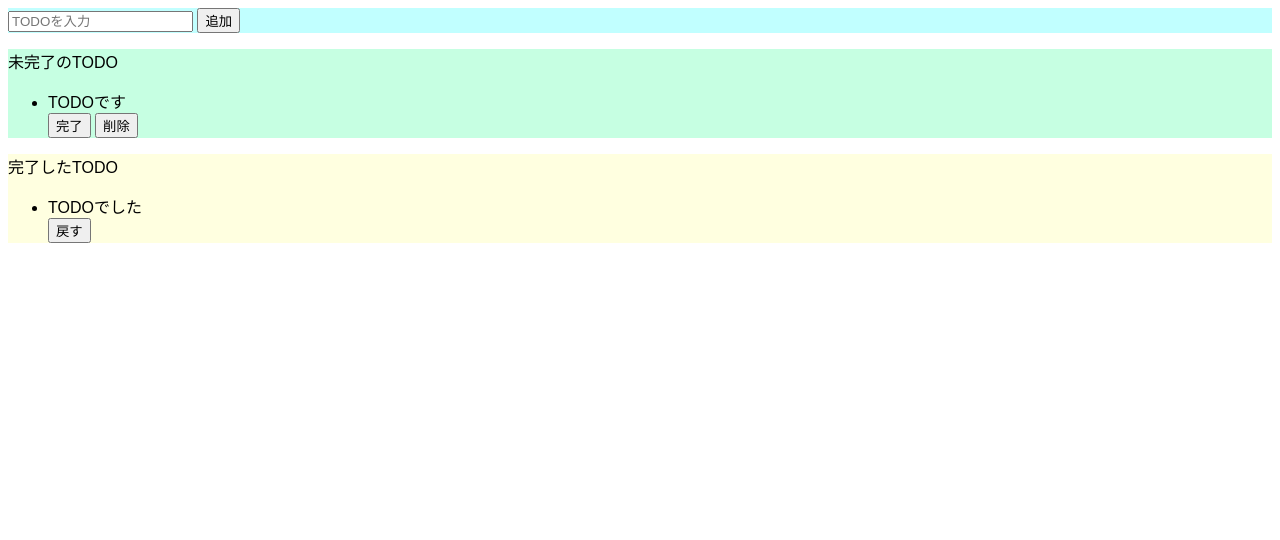
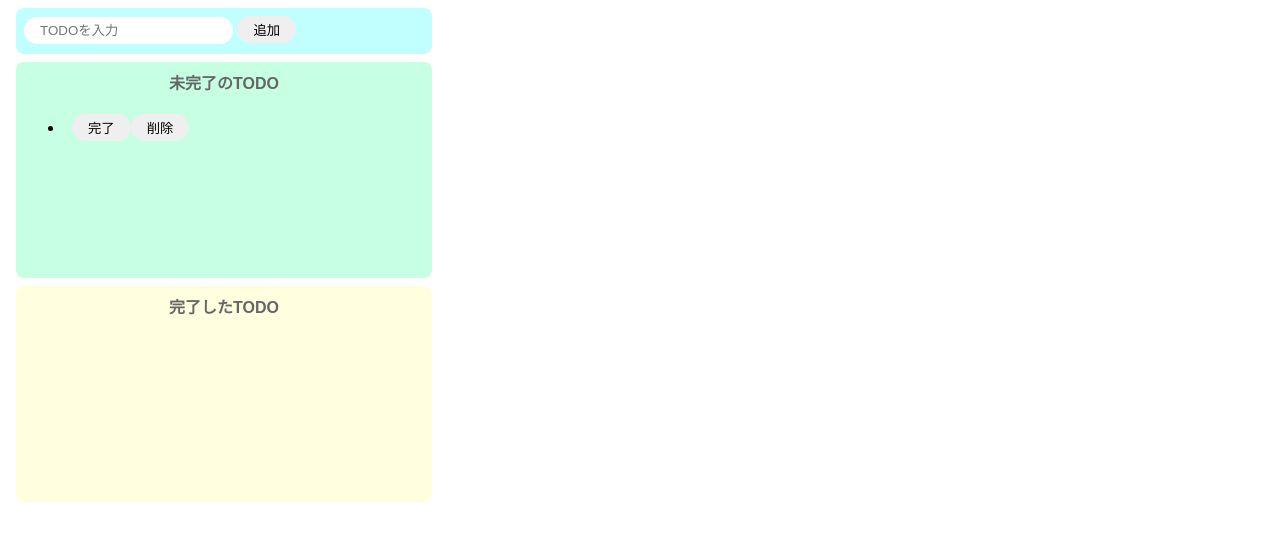
Before and after one commit to IkumaTsuneda/ToDo-JS, a website built with Parcel: page src/index.html in a window 1280 px wide. Both pictures are taken after a click on the button "追加". Built offline with nearby package versions, Linux system fonts and the light colour scheme.

Commit message:
Update 3 files

```diff
--- a/src/index.html
+++ b/src/index.html
@@ -7,31 +7,26 @@
 
   <body>
     <div class="input-area">
-      <input placeholder="TODOを入力">
-      <button>追加</button>
+      <input id="add-text" placeholder="TODOを入力">
+      <button id="add-button">追加</button>
     </div>
-    <div class="imcomplete-area">
-      <p>未完了のTODO</p>
-      <ul>
-        <li>TODOです</li>
-        <div>
-          <button>完了</button>
-          <button>削除</button>
+    <div class="incomplete-area">
+      <p class="title">未完了のTODO</p>
+      <ul id="incomplete-list">
+        <div class="list-row">
         </div>
       <ul/>
     </div>
     <div class="complete-area">
-      <p>完了したTODO</p>
-      <ul>
-        <li>TODOでした</li>
-        <div>
-          <button>戻す</button>
+      <p class="title">完了したTODO</p>
+      <ul id="complete-list">
+        <div class="list-row">
         </div>
       <ul/>
     </div>
   </body>
 
 
-    <script src="./index.mjs" type="module"></script>
+    <script src="./index.js" type="module"></script>
   </body>
 </html>
--- /dev/null
+++ b/src/index.js
@@ -0,0 +1,94 @@
+import "./styles.css";
+
+const onClickAdd = () => {
+  //入力値取得
+  const inputText = document.getElementById("add-text").value;
+  //入力値初期化
+  document.getElementById("add-text").value = "";
+  //未完了リストに項目を追加
+  createIncompleteList(inputText);
+};
+
+/** 未完了リストから指定の要素を削除 */
+const deleteFromIncompleteList = (target) => {
+  document.getElementById("incomplete-list").removeChild(target);
+};
+
+/** 未完了リストに項目を追加する */
+const createIncompleteList = (text) => {
+    //divタグ作成
+    const div = document.createElement("div");
+    div.className = "list-row";
+
+    //liタグ生成
+    const li = document.createElement("li");
+    li.innerText = text;
+
+    //button(完了)タグ生成
+    const completeButton = document.createElement("button");
+    completeButton.innerText = "完了";
+
+    //完了ボタンクリックイベント
+    completeButton.addEventListener("click", () => {
+      //押下された完了ボタンの親タグ(div)を未完了リストから削除
+      deleteFromIncompleteList(completeButton.parentNode);
+
+      //完了リストに追加する要素
+      const addTarget = completeButton.parentNode;
+
+      //内容取得
+      const text = addTarget.firstElementChild.innerText;
+
+      //div以下を初期化
+      addTarget.textContent = null;
+
+      //liタグ生成
+      const li = document.createElement("li");
+      li.innerText = text;
+
+      //button(戻す)タグ生成
+      const backButton = document.createElement("button");
+      backButton.innerText = "戻す";
+
+      //戻すボタンクリックイベント
+      backButton.addEventListener("click", () => {
+        //押下された戻すボタンの親タグ(div)を完了リストから削除
+        const deleteTarget = backButton.parentNode;
+        document.getElementById("complete-list").removeChild(deleteTarget);
+
+        //内容取得
+        const text = backButton.parentNode.firstElementChild.innerText;
+        createIncompleteList(text);
+      })
+
+      //divタグの子要素に各要素を設定
+      addTarget.appendChild(li);
+      addTarget.appendChild(backButton);
+
+      //完了リストに追加
+      document.getElementById("complete-list").appendChild(div);
+    });
+
+    //button(削除)タグ生成
+    const deleteButton = document.createElement("button");
+    deleteButton.innerText = "削除";
+
+    //削除ボタンボタンクリックイベント
+    deleteButton.addEventListener("click", () => {
+      //押下された削除ボタンの親タグ(div)を未完了リストから削除
+      deleteFromIncompleteList(deleteButton.parentNode);
+    });
+
+    //divタグの子要素に各要素を設定
+    div.appendChild(li);
+    div.appendChild(completeButton);
+    div.appendChild(deleteButton);
+
+    //未完了リストに追加
+    document.getElementById("incomplete-list").appendChild(div);
+}
+
+/** 追加ボタン */
+document
+  .getElementById("add-button")
+  .addEventListener("click", () => onClickAdd());
--- a/src/index.mjs
+++ /dev/null
@@ -1 +0,0 @@
-import "./styles.css";
--- a/src/styles.css
+++ b/src/styles.css
@@ -2,14 +2,65 @@ body {
   font-family: sans-serif;
 }
 
+input {
+  border-radius: 16px;
+  border: none;
+  padding: 6px 16px;
+  outline: none;
+}
+
+button {
+  border-radius: 16px;
+  border: none;
+  padding: 4px 16px;
+}
+
+button:hover {
+  background-color: #ff7fff;
+  color: #fff;
+  cursor: pointer;
+}
+
+li {
+  margin-right: 8px;
+}
+
 .input-area {
   background-color: #c1ffff;
+  width: 400px;
+  height: 30px;
+  padding: 8px;
+  margin: 8px;
+  border-radius: 8px;
 }
 
-.imcomplete-area {
+.incomplete-area {
   background-color: #c6ffe2;
+  width: 400px;
+  min-height: 200px;
+  padding: 8px;
+  margin: 8px;
+  border-radius: 8px;
 }
 
 .complete-area {
   background-color: #ffffe0;
+  width: 400px;
+  min-height: 200px;
+  padding: 8px;
+  margin: 8px;
+  border-radius: 8px;
 }
+
+.title {
+  text-align: center;
+  margin-top: 0;
+  font-weight: bold;
+  color: #666;
+}
+
+.list-row {
+  display: flex;
+  align-items: center;
+  padding-bottom: 4px;
+}
```
Also changed, not shown: .codesandbox/tasks.json (added), 1 other file.
